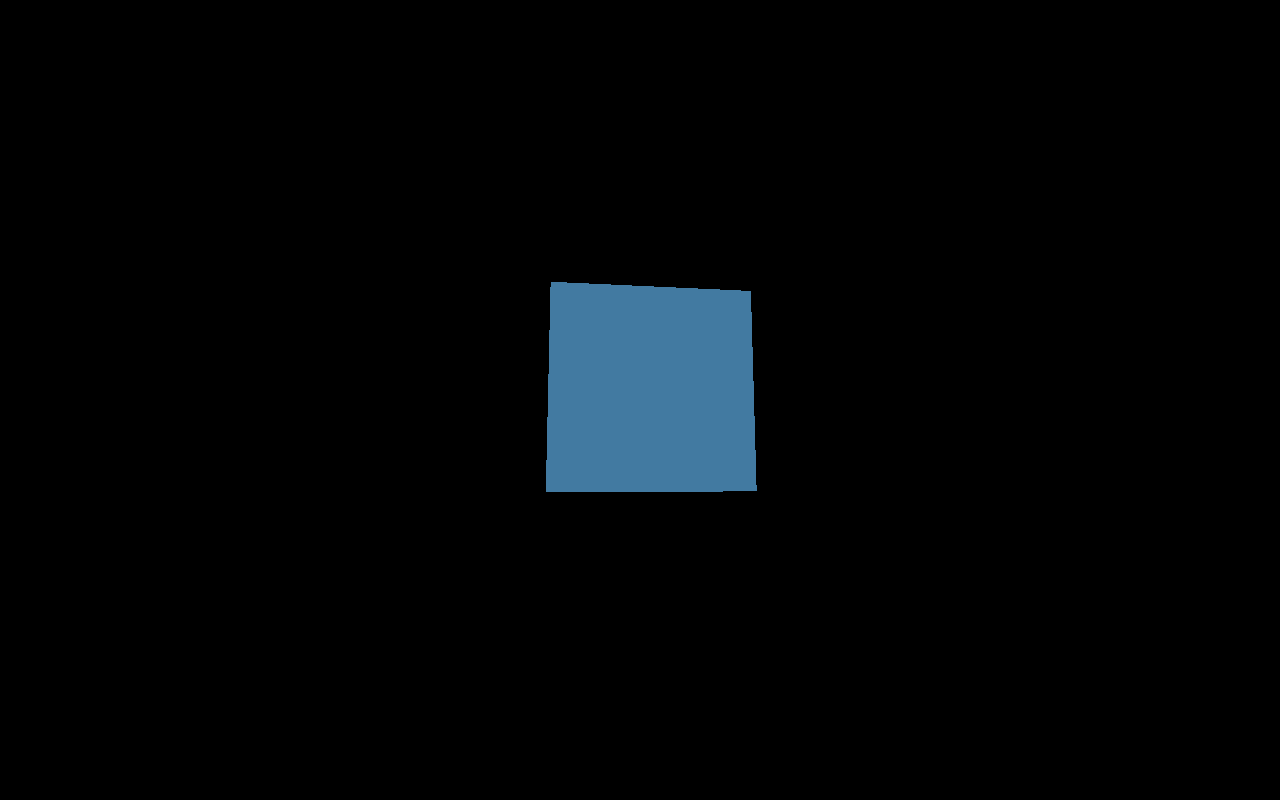
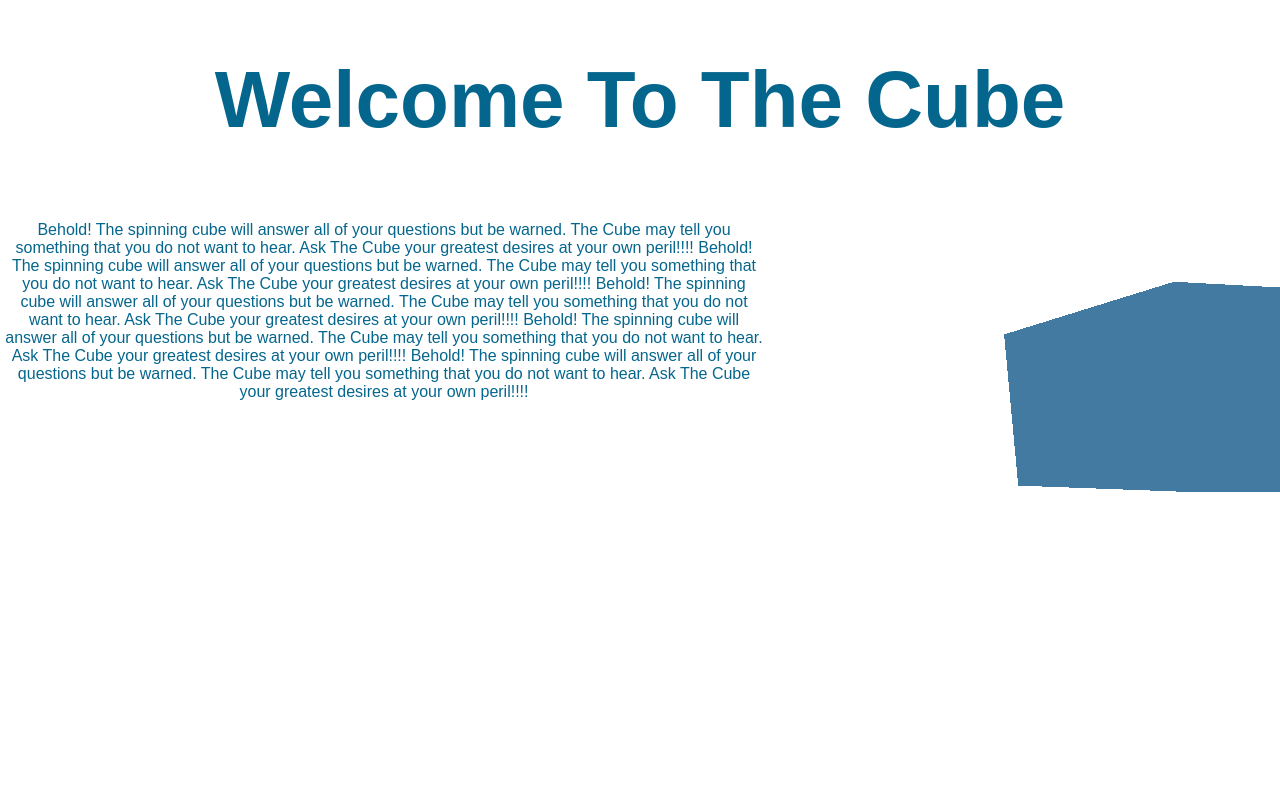
Before and after one commit to CKeogh/three-js-spike, a plain HTML site: page index.html in a window 1280 px wide. Drawn offline with Linux system fonts and the light colour scheme.

Commit message:
add sample text

```diff
--- a/index.html
+++ b/index.html
@@ -12,6 +12,34 @@
 </head>
 
 <body>
+    <div class="main">
+        <h1 class="header">Welcome To The Cube</h1>
+        <div class="content">
+            <p>
+                Behold! The spinning cube will answer all of your questions
+                but be warned. The Cube may tell you something that you do not
+                want to hear. Ask The Cube your greatest desires at your own
+                peril!!!!
+                Behold! The spinning cube will answer all of your questions
+                but be warned. The Cube may tell you something that you do not
+                want to hear. Ask The Cube your greatest desires at your own
+                peril!!!!
+                Behold! The spinning cube will answer all of your questions
+                but be warned. The Cube may tell you something that you do not
+                want to hear. Ask The Cube your greatest desires at your own
+                peril!!!!
+                Behold! The spinning cube will answer all of your questions
+                but be warned. The Cube may tell you something that you do not
+                want to hear. Ask The Cube your greatest desires at your own
+                peril!!!!
+                Behold! The spinning cube will answer all of your questions
+                but be warned. The Cube may tell you something that you do not
+                want to hear. Ask The Cube your greatest desires at your own
+                peril!!!!
+            </p>
+        </div>
+        <div class="sidebar"></div>
+    </div>
 </body>
 
 </html>
--- a/scripts/main.js
+++ b/scripts/main.js
@@ -1,7 +1,7 @@
 const scene = new THREE.Scene();
 const camera = new THREE.PerspectiveCamera(75, window.innerWidth / window.innerHeight, 0.1, 1000);
 
-const renderer = new THREE.WebGLRenderer();
+const renderer = new THREE.WebGLRenderer({ alpha: true });
 
 renderer.setSize(window.innerWidth, window.innerHeight);
 document.body.appendChild(renderer.domElement);
@@ -12,6 +12,7 @@ var cube = new THREE.Mesh(geometry, material);
 scene.add(cube);
 
 camera.position.z = 3;
+cube.position.x = 3;
 
 function animate() {
     cube.rotation.x += 0.01;
--- a/style/main.css
+++ b/style/main.css
@@ -1,8 +1,51 @@
 body {
     margin: 0;
+    font-family: arial;
 }
 
 canvas {
-    width: 100%;
-    height: 100%;
+    z-index: 0;
+    width: 100vw;
+    height: 100vh;
 }
+
+.main {
+    height: 100vh;
+    width: 100vw;
+    z-index: 1;
+    position: fixed;
+    display: grid;
+    grid-template-columns: 1fr 1fr 1fr 1fr 1fr;
+    grid-template-rows: 1fr 1fr 1fr 1fr;
+    grid-template-areas:
+        "header header header header header"
+        "content content content sidebar sidebar"
+        "content content content sidebar sidebar"
+        "content content content sidebar sidebar";
+    /* justify-items: center; */
+}
+
+.header {
+    justify-self: center;
+    align-self: center;
+    margin: 5px;
+    grid-area: header;
+    font-size: 80px;
+    background-color: none;
+    color: #05668D;
+}
+
+.content {
+    margin: 5px;
+    grid-area: content;
+}
+
+.sidebar {
+    margin: 5px;
+    grid-area: sidebar;
+}
+
+p {
+    color: #05668D;
+    text-align: center;
+}
```
